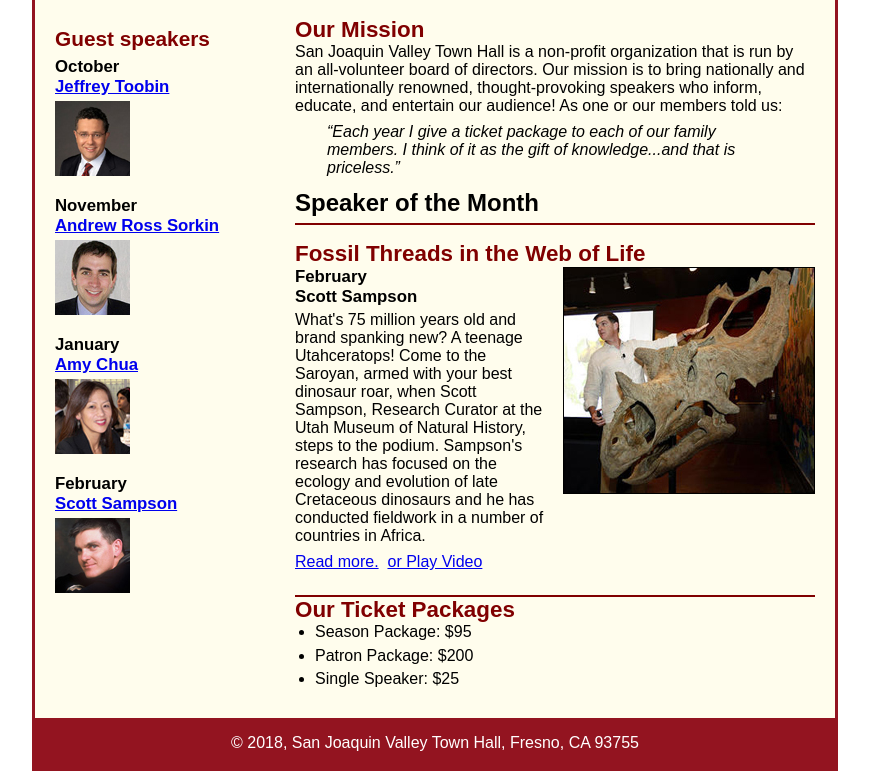
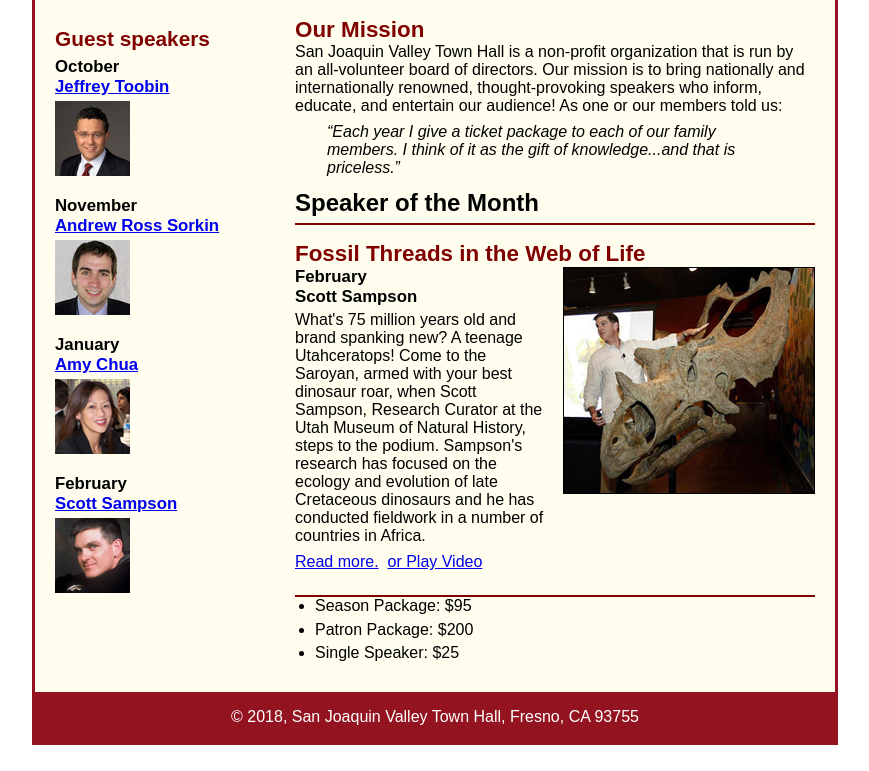
Before and after one commit to AbdulazizArabov/Town_hall, a plain HTML site: page index.html in a window 1280 px wide. Shown: the part 171-942 px from the top of the page, without its empty margins (205-1074 px from the left). After the commit the page ends 916 px from the top, so only its background shows below. Drawn offline with Linux system fonts and the light colour scheme.

Commit message:
Comment line test

```diff
--- a/index.html
+++ b/index.html
@@ -62,7 +62,7 @@
 				</a>
 			</article>
 
-			<h2>Our Ticket Packages</h2>
+			<!-- <h2>Our Ticket Packages</h2> -->
 			<ul>
 				<li>Season Package: $95</li>
 				<li>Patron Package: $200</li>
```
